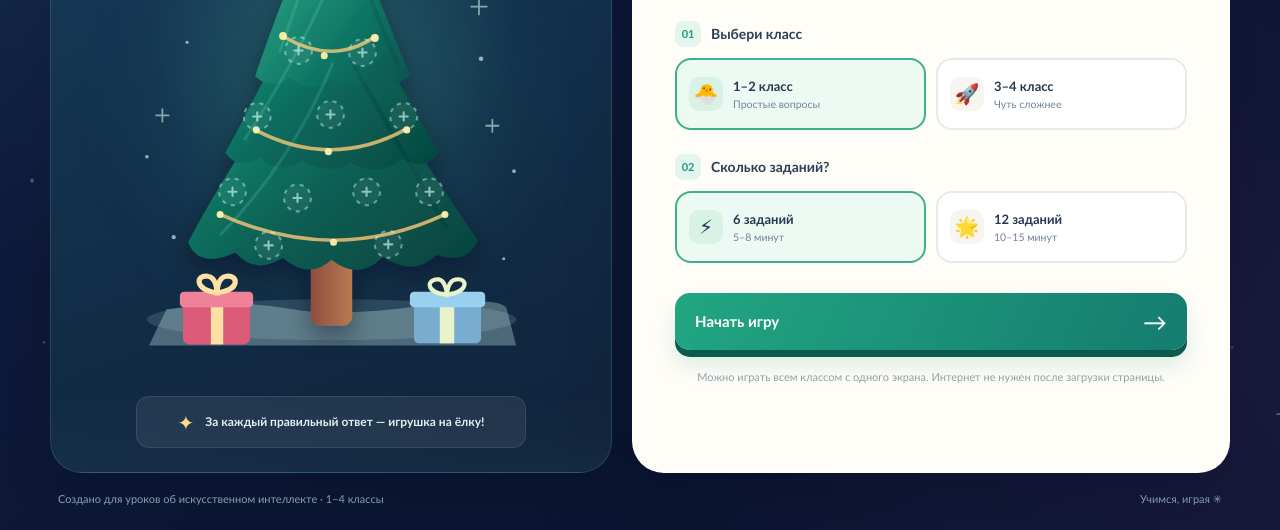
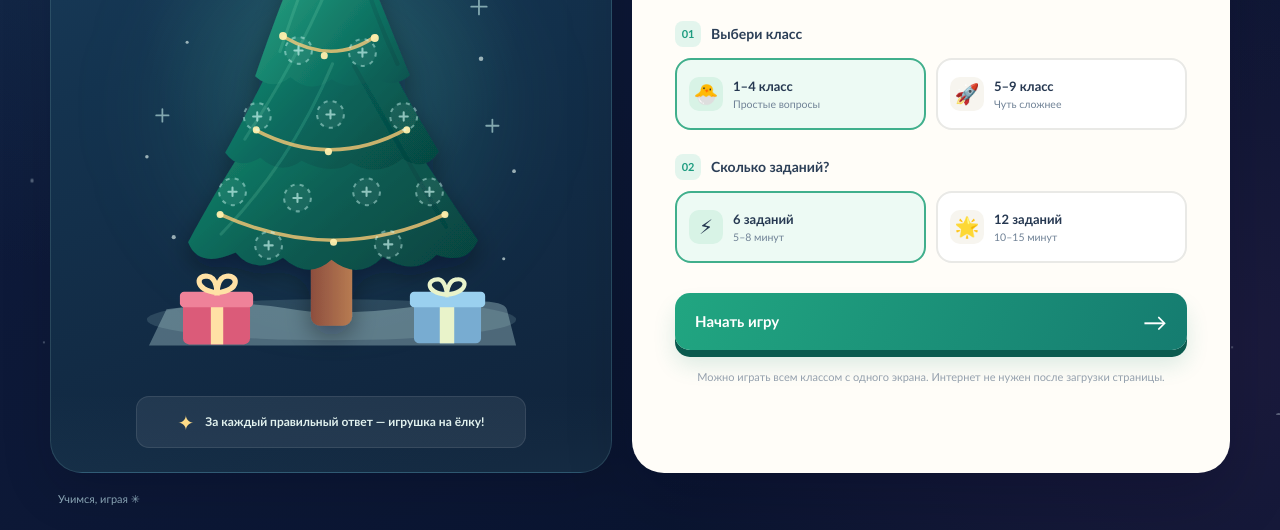
Before and after one commit to MaretDangaeva/ai, a plain HTML site: page naryadi-elku-ai/index.html in a window 1280 px wide. Shown: the part 385-915 px from the top of the page. Drawn offline with Linux system fonts and the light colour scheme.

Commit message:
Show grades 1–4 and 5–9 and remove requested footer text

```diff
--- a/naryadi-elku-ai/index.html
+++ b/naryadi-elku-ai/index.html
@@ -88,8 +88,8 @@
           <div class="choose-block">
             <div class="choose-label"><span>01</span> Выбери класс</div>
             <div class="choice-row" id="gradeChoice" role="group" aria-label="Возрастная группа">
-              <button class="setting-choice selected" type="button" data-grade="junior" aria-pressed="true"><span class="choice-emoji">🐣</span><span><strong>1–2 класс</strong><small>Простые вопросы</small></span></button>
-              <button class="setting-choice" type="button" data-grade="senior" aria-pressed="false"><span class="choice-emoji">🚀</span><span><strong>3–4 класс</strong><small>Чуть сложнее</small></span></button>
+              <button class="setting-choice selected" type="button" data-grade="junior" aria-pressed="true"><span class="choice-emoji">🐣</span><span><strong>1–4 класс</strong><small>Простые вопросы</small></span></button>
+              <button class="setting-choice" type="button" data-grade="senior" aria-pressed="false"><span class="choice-emoji">🚀</span><span><strong>5–9 класс</strong><small>Чуть сложнее</small></span></button>
             </div>
           </div>
           <div class="choose-block">
@@ -142,7 +142,7 @@
         </div>
       </section>
     </main>
-    <footer class="footer"><span>Создано для уроков об искусственном интеллекте · 1–4 классы</span><span>Учимся, играя <span aria-hidden="true">✳</span></span></footer>
+    <footer class="footer"><span>Учимся, играя <span aria-hidden="true">✳</span></span></footer>
   </div>
   <div id="confetti" class="confetti" aria-hidden="true"></div>
 </body>
```
